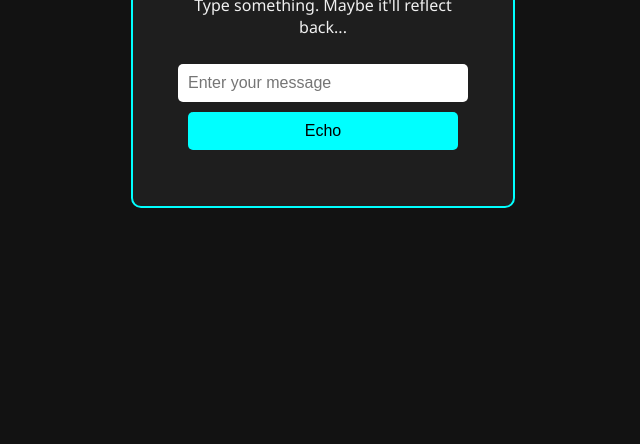
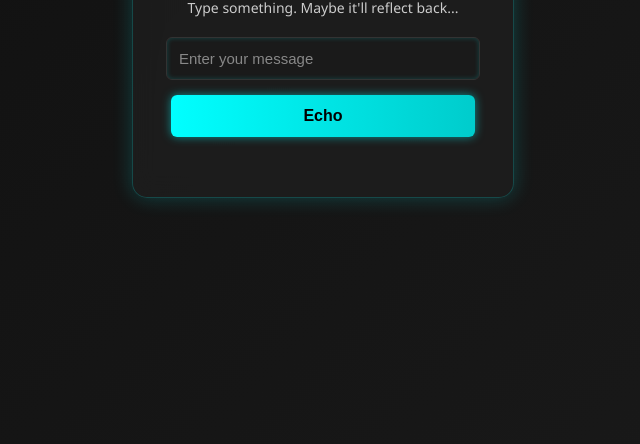
Before and after one commit to dennisabeechrist/ctf-3, a plain HTML site: page index.html in a window 1280 px wide. Shown: the part 356-800 px from the top of the page, without its empty margins (317-957 px from the left). Drawn offline with Linux system fonts and the light colour scheme.

Commit message:
Update index.html

```diff
--- a/index.html
+++ b/index.html
@@ -6,7 +6,7 @@
   <script src="redirect.js" defer></script>
   <style>
     body {
-      background-color: #121212;
+      background: linear-gradient(135deg, #0f0f0f, #1a1a1a);
       color: #f0f0f0;
       font-family: 'Segoe UI', sans-serif;
       display: flex;
@@ -14,30 +14,74 @@
       align-items: center;
       height: 100vh;
       margin: 0;
+      overflow: hidden;
     }
+
     .container {
-      background-color: #1e1e1e;
-      padding: 40px;
-      border: 2px solid #00ffff;
-      border-radius: 10px;
+      background: rgba(30, 30, 30, 0.8);
+      backdrop-filter: blur(12px);
+      padding: 40px 30px;
+      border: 1px solid rgba(0, 255, 255, 0.2);
+      border-radius: 15px;
       text-align: center;
-      width: 300px;
+      width: 320px;
+      box-shadow: 0 0 20px rgba(0, 255, 255, 0.2);
     }
-    input, button {
-      padding: 10px;
+
+    h2 {
+      margin-bottom: 10px;
+      font-weight: 600;
+      color: #00ffff;
+      text-shadow: 0 0 5px #00ffff99;
+    }
+
+    p {
+      font-size: 14px;
+      color: #ccc;
+      margin-bottom: 20px;
+    }
+
+    input {
+      padding: 12px;
       width: 90%;
-      margin-top: 10px;
+      font-size: 15px;
+      border-radius: 6px;
+      border: 1px solid #333;
+      background-color: #1a1a1a;
+      color: #00ffff;
+      outline: none;
+      box-shadow: inset 0 0 5px #00ffff33;
+    }
+
+    input::placeholder {
+      color: #888;
+    }
+
+    button {
+      margin-top: 15px;
+      padding: 12px;
+      width: 95%;
       font-size: 16px;
-      border-radius: 5px;
+      border-radius: 6px;
       border: none;
+      background: linear-gradient(90deg, #00ffff, #00cccc);
+      color: #000;
+      font-weight: bold;
+      cursor: pointer;
+      transition: background 0.3s ease, transform 0.2s ease;
+      box-shadow: 0 0 10px #00ffff80;
     }
-    button {
-      background-color: #00ffff;
-      color: #000;
-      cursor: pointer;
+
+    button:hover {
+      background: linear-gradient(90deg, #00cccc, #00ffff);
+      transform: scale(1.02);
     }
-    button:hover {
-      background-color: #00cccc;
+
+    #message {
+      margin-top: 15px;
+      color: #00ffaa;
+      font-weight: 500;
+      text-shadow: 0 0 3px #00ffaa99;
     }
   </style>
 </head>
```
